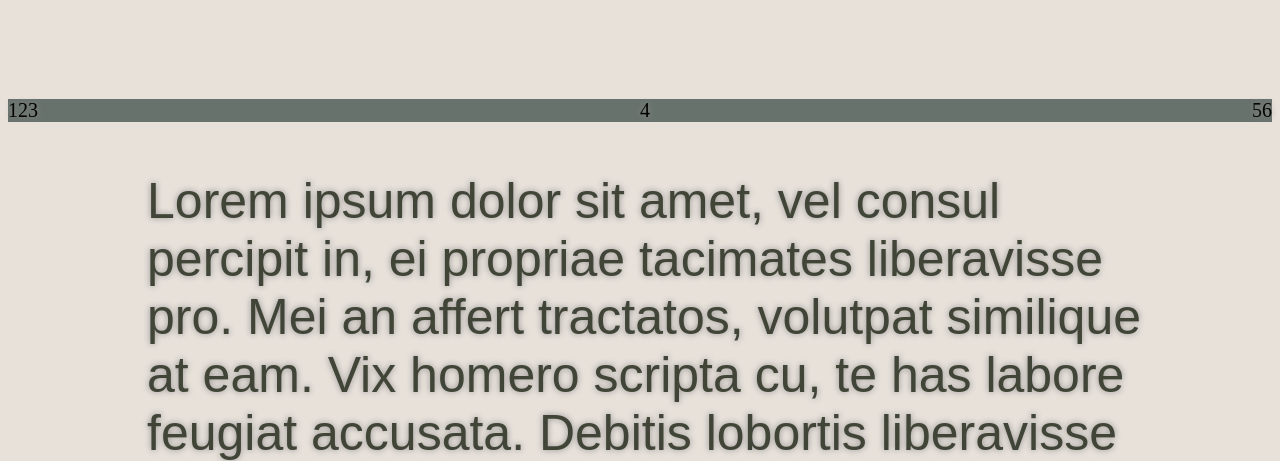
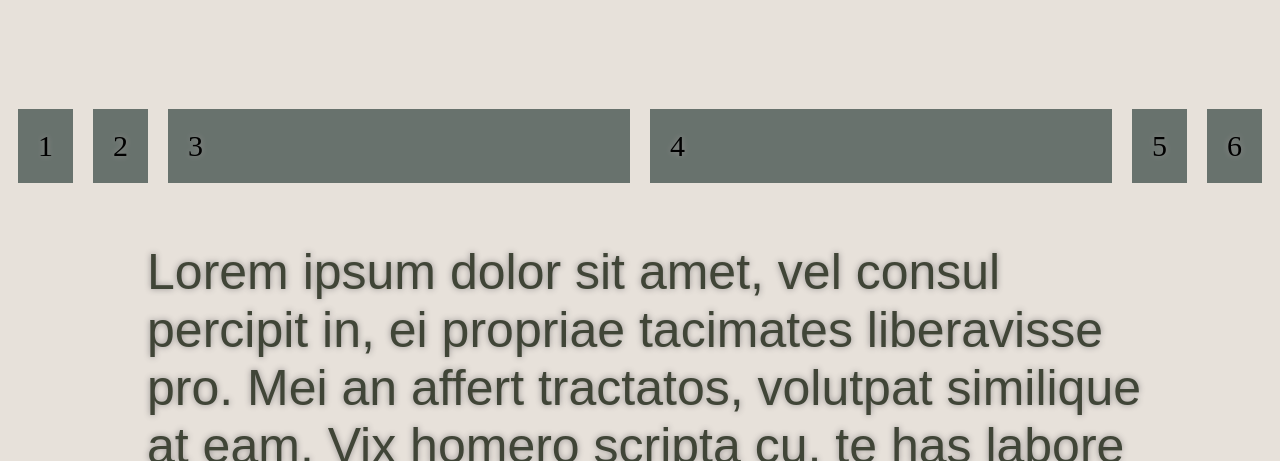
Before and after one commit to SizhenChen/mediaQueryPractice, a plain HTML site: page index.html in a window 1280 px wide. Shown: the part 339-800 px from the top of the page. Drawn offline with Linux system fonts and the light colour scheme; a web font is replaced by a local one.

Commit message:
Update style.css

```diff
--- a/style.css
+++ b/style.css
@@ -24,9 +24,13 @@ p:nth-child(2){
     display: flex;
     justify-content: center;
     flex-wrap: wrap;
+  }
+  .flex-container > div {
     background-color: rgb(104, 114, 109);
+    margin: 10px;
+    padding: 20px;
+    font-size: 30px;
   }
-
 
 @media (min-width: 480px){
     html{
```
